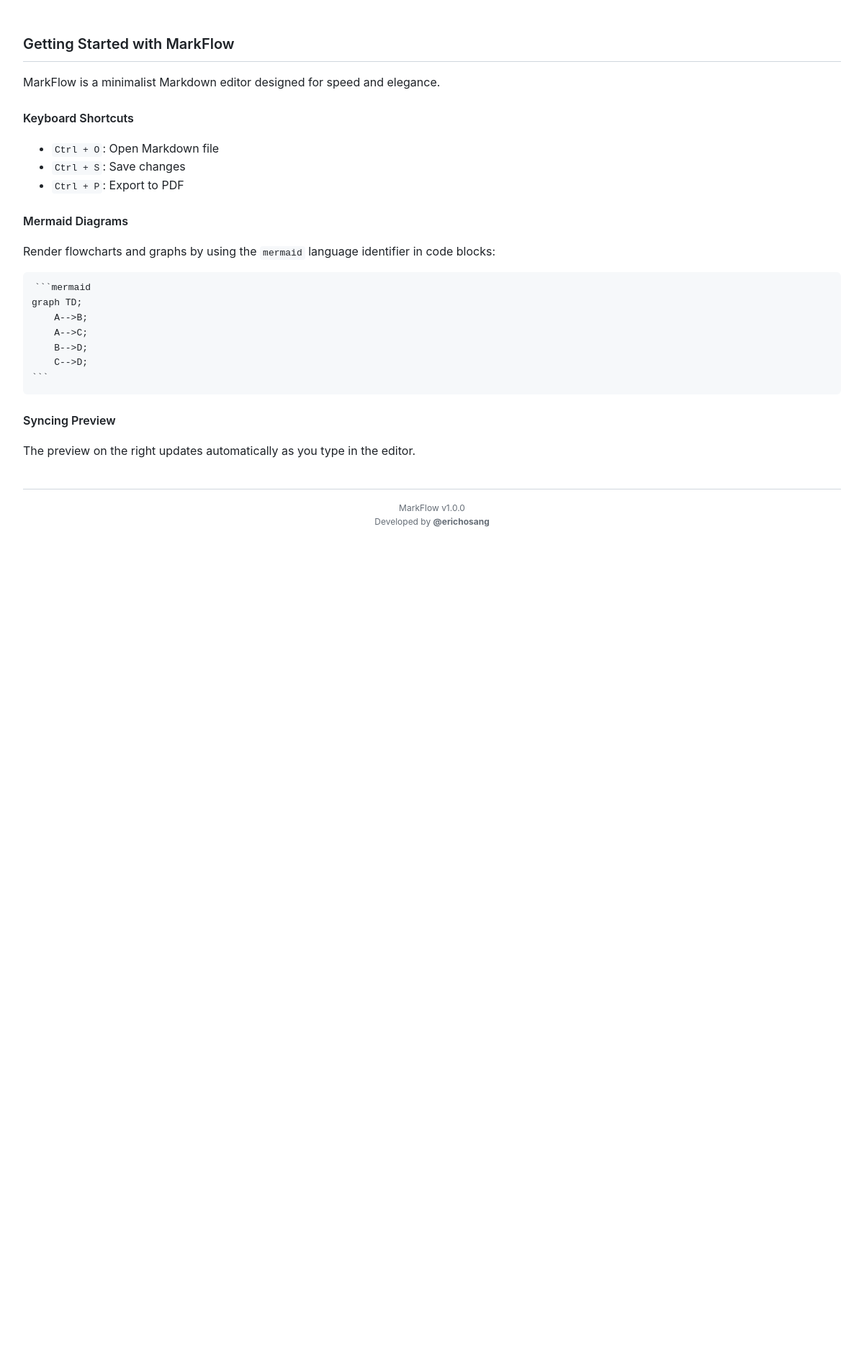
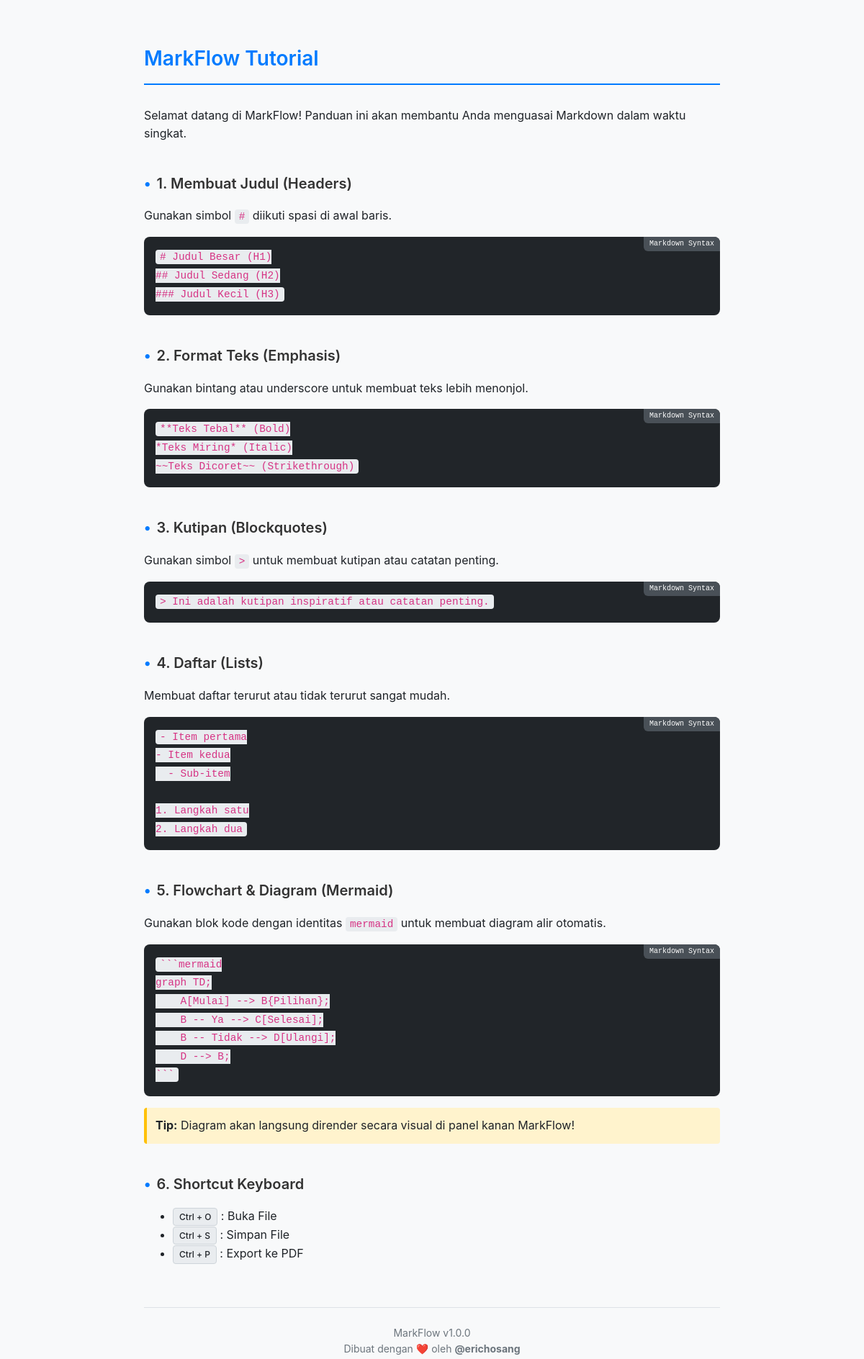
Before and after one commit to PapaNaya-dev/MarkFlow, an Electron app: page help.html in a window 1200 px wide. Shown: the whole page at 72% size. Before the commit the page ends 800 px from the top, so only its background shows below. Drawn offline with Linux system fonts and the light colour scheme.

Commit message:
Fix file opening via CLI, add Markdown Tutorial, and update brand logo

````diff
--- a/help.html
+++ b/help.html
@@ -3,50 +3,83 @@
 <head>
     <meta charset="UTF-8">
     <meta name="viewport" content="width=device-width, initial-scale=1.0">
-    <title>MarkFlow - Help & Guide</title>
+    <title>MarkFlow - Markdown Tutorial</title>
     <style>
         body {
             font-family: 'Inter', -apple-system, BlinkMacSystemFont, "Segoe UI", sans-serif;
-            background-color: #ffffff;
+            background-color: #f8f9fa;
             color: #1f2328;
-            padding: 24px;
+            padding: 40px;
             line-height: 1.6;
+            max-width: 800px;
+            margin: 0 auto;
         }
-        h1 { font-size: 20px; font-weight: 600; border-bottom: 1px solid #d0d7de; padding-bottom: 8px; margin-bottom: 16px; }
-        h2 { font-size: 16px; font-weight: 600; margin-top: 24px; }
-        code { background-color: #f6f8fa; padding: 2px 4px; border-radius: 4px; font-family: monospace; }
-        pre { background-color: #f6f8fa; padding: 12px; border-radius: 6px; overflow: auto; }
-        .footer { margin-top: 40px; font-size: 12px; color: #656d76; text-align: center; border-top: 1px solid #d0d7de; padding-top: 16px; }
+        h1 { font-size: 28px; font-weight: 600; border-bottom: 2px solid #007bff; padding-bottom: 12px; margin-bottom: 30px; color: #007bff; }
+        h2 { font-size: 20px; font-weight: 600; margin-top: 40px; color: #333; display: flex; align-items: center; gap: 8px; }
+        h2::before { content: "•"; color: #007bff; font-weight: bold; }
+        p { margin-bottom: 16px; }
+        code { background-color: #e9ecef; padding: 2px 6px; border-radius: 4px; font-family: 'JetBrains Mono', monospace; font-size: 0.9em; color: #d63384; }
+        pre { background-color: #212529; color: #f8f9fa; padding: 16px; border-radius: 8px; overflow: auto; font-family: 'JetBrains Mono', monospace; position: relative; margin: 16px 0; }
+        pre::after { content: "Markdown Syntax"; position: absolute; top: 0; right: 0; background: #495057; color: #fff; padding: 2px 8px; font-size: 10px; border-bottom-left-radius: 6px; }
+        .example-box { background: #fff; border: 1px solid #dee2e6; padding: 20px; border-radius: 8px; margin-top: 10px; box-shadow: 0 2px 4px rgba(0,0,0,0.05); }
+        .footer { margin-top: 60px; font-size: 14px; color: #6c757d; text-align: center; border-top: 1px solid #dee2e6; padding-top: 24px; }
+        .shortcut { display: inline-block; background: #e9ecef; border: 1px solid #ced4da; padding: 2px 8px; border-radius: 4px; font-weight: 500; font-size: 12px; }
+        .tip { background: #fff3cd; border-left: 4px solid #ffc107; padding: 12px; margin: 16px 0; border-radius: 4px; }
     </style>
 </head>
 <body>
-    <h1>Getting Started with MarkFlow</h1>
+    <h1>MarkFlow Tutorial</h1>
 
-    <p>MarkFlow is a minimalist Markdown editor designed for speed and elegance.</p>
+    <p>Selamat datang di MarkFlow! Panduan ini akan membantu Anda menguasai Markdown dalam waktu singkat.</p>
 
-    <h2>Keyboard Shortcuts</h2>
-    <ul>
-        <li><code>Ctrl + O</code>: Open Markdown file</li>
-        <li><code>Ctrl + S</code>: Save changes</li>
-        <li><code>Ctrl + P</code>: Export to PDF</li>
-    </ul>
+    <h2>1. Membuat Judul (Headers)</h2>
+    <p>Gunakan simbol <code>#</code> diikuti spasi di awal baris.</p>
+    <pre><code># Judul Besar (H1)
+## Judul Sedang (H2)
+### Judul Kecil (H3)</code></pre>
 
-    <h2>Mermaid Diagrams</h2>
-    <p>Render flowcharts and graphs by using the <code>mermaid</code> language identifier in code blocks:</p>
+    <h2>2. Format Teks (Emphasis)</h2>
+    <p>Gunakan bintang atau underscore untuk membuat teks lebih menonjol.</p>
+    <pre><code>**Teks Tebal** (Bold)
+*Teks Miring* (Italic)
+~~Teks Dicoret~~ (Strikethrough)</code></pre>
+
+    <h2>3. Kutipan (Blockquotes)</h2>
+    <p>Gunakan simbol <code>></code> untuk membuat kutipan atau catatan penting.</p>
+    <pre><code>> Ini adalah kutipan inspiratif atau catatan penting.</code></pre>
+
+    <h2>4. Daftar (Lists)</h2>
+    <p>Membuat daftar terurut atau tidak terurut sangat mudah.</p>
+    <pre><code>- Item pertama
+- Item kedua
+  - Sub-item
+
+1. Langkah satu
+2. Langkah dua</code></pre>
+
+    <h2>5. Flowchart & Diagram (Mermaid)</h2>
+    <p>Gunakan blok kode dengan identitas <code>mermaid</code> untuk membuat diagram alir otomatis.</p>
     <pre><code>```mermaid
 graph TD;
-    A-->B;
-    A-->C;
-    B-->D;
-    C-->D;
+    A[Mulai] --> B{Pilihan};
+    B -- Ya --> C[Selesai];
+    B -- Tidak --> D[Ulangi];
+    D --> B;
 ```</code></pre>
+    <div class="tip">
+        <strong>Tip:</strong> Diagram akan langsung dirender secara visual di panel kanan MarkFlow!
+    </div>
 
-    <h2>Syncing Preview</h2>
-    <p>The preview on the right updates automatically as you type in the editor.</p>
+    <h2>6. Shortcut Keyboard</h2>
+    <ul>
+        <li><span class="shortcut">Ctrl + O</span> : Buka File</li>
+        <li><span class="shortcut">Ctrl + S</span> : Simpan File</li>
+        <li><span class="shortcut">Ctrl + P</span> : Export ke PDF</li>
+    </ul>
 
     <div class="footer">
         MarkFlow v1.0.0<br>
-        Developed by <strong>@erichosang</strong>
+        Dibuat dengan ❤️ oleh <strong>@erichosang</strong>
     </div>
 </body>
 </html>
--- a/package.json
+++ b/package.json
@@ -13,7 +13,8 @@
     "appId": "com.erichosang.markflow",
     "productName": "MarkFlow",
     "win": {
-      "target": "portable"
+      "target": "portable",
+      "icon": "MarkFlow.png"
     },
     "directories": {
       "output": "dist"
@@ -24,7 +25,8 @@
       "renderer.js",
       "index.html",
       "style.css",
-      "help.html"
+      "help.html",
+      "MarkFlow.png"
     ]
   },
   "keywords": [],
--- a/preload.js
+++ b/preload.js
@@ -6,4 +6,5 @@
   exportPDF: () => ipcRenderer.invoke('export-pdf'),
   showHelp: () => ipcRenderer.send('show-help'),
   openExternal: (url) => ipcRenderer.send('open-external', url),
+  onFileOpened: (callback) => ipcRenderer.on('file-opened', (event, value) => callback(value)),
 });
````
Also changed, not shown: index.html (+5 -3 lines), main.js (+59 -8 lines), renderer.src.js (+13 -1 lines), MarkFlow.png (added).
